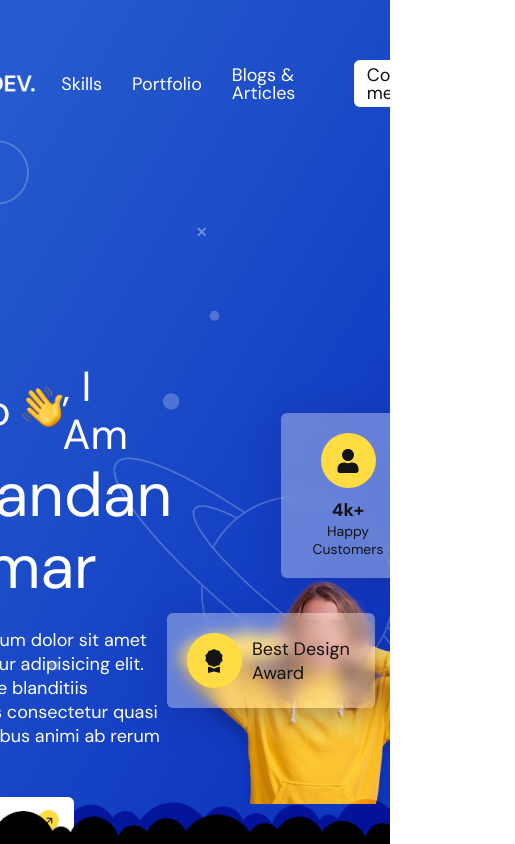
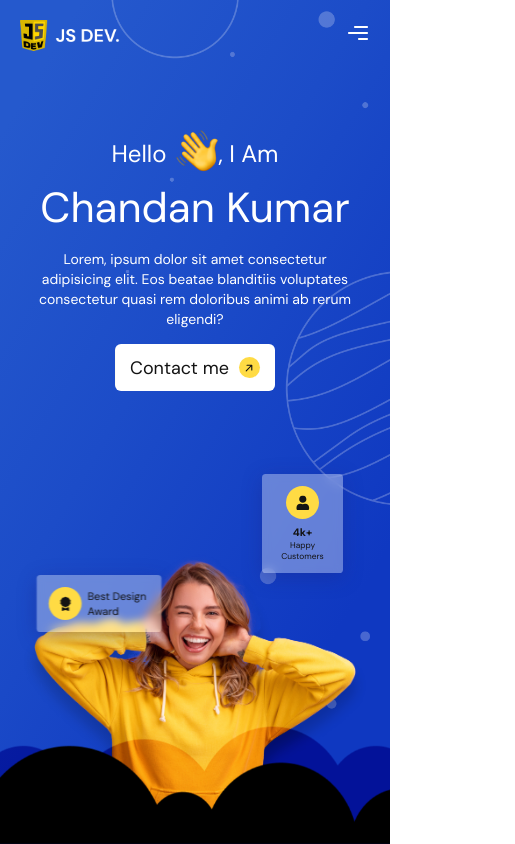
Before and after one commit to chandankrr/personal-portfolio, a React (Create React App) app: page / in a window 390 px wide. Shown: the top 844 px of the page, 515 px wide, since content can reach past the window. Built offline with nearby package versions, Linux system fonts and the light colour scheme.

Commit message:
added responsive design to intro section

```diff
--- a/src/App.js
+++ b/src/App.js
@@ -11,11 +11,11 @@
   return (
     <div>
       <Intro />
-      <Skills />
+      {/* <Skills />
       <Portfolio />
       <Blogs />
       <Contact />
-      <Footer />
+      <Footer /> */}
     </div>
   );
 };
--- a/src/components/intro/intro-content/style.scss
+++ b/src/components/intro/intro-content/style.scss
@@ -4,13 +4,24 @@
 .intro-content {
   flex-grow: 1;
   display: flex;
+  padding-top: 75px;
+  @include small-screen {
+    padding-top: 0;
     align-items: flex-end;
+  }
 
   .layout {
     display: flex;
+    flex-direction: column;
+    @include small-screen {
+      flex-direction: row;
+    }
 
     .left-col {
+      width: 100%;
+      @include small-screen {
         width: 45%;
+      }
       @include medium-screen {
         padding-top: 55px;
       }
@@ -23,11 +34,20 @@
         display: flex;
         flex-direction: column;
         color: $white;
+        text-align: center;
+        @include small-screen {
+          text-align: left;
+        }
 
         .small-text {
-          @include typography(42px, 400, 48px);
+          @include typography(24px, 400, 30px);
           display: flex;
           align-items: center;
+          justify-content: center;
+          @include small-screen {
+            justify-content: flex-start;
+            @include typography(42px, 400, 48px);
+          }
 
           .icon {
             margin-left: 10px;
@@ -35,22 +55,45 @@
         }
 
         .big-text {
+          @include typography(42px, 400, 52px);
+          @include small-screen {
             @include typography(62px, 400, 72px);
+          }
         }
       }
 
       p {
         color: $white;
+        @include typography(14px, 400, 20px);
+        margin: 15px 0;
+        padding: 0 15px;
+        text-align: center;
+        @include small-screen {
+          text-align: left;
           @include typography(18px, 400, 24px);
           margin: 25px 0;
+          padding: 0;
+        }
+      }
+
+      .call-to-action {
+        margin: 0 auto;
+        @include small-screen {
+          margin: 0;
+        }
       }
     }
 
     .right-col {
-      width: 55%;
+      width: 100%;
       display: flex;
       align-items: flex-end;
       position: relative;
+      flex-grow: 1;
+      @include small-screen {
+        width: 55%;
+        flex-grow: unset;
+      }
       @include large-screen {
         width: 63%;
       }
@@ -58,7 +101,10 @@
       img {
         width: 100%;
         display: block;
+        margin-bottom: 30px;
+        @include small-screen {
           margin-bottom: 40px;
+        }
         @include large-screen {
           margin-bottom: 50px;
           position: relative;
@@ -69,7 +115,11 @@
       .highlights {
         position: absolute;
         border-radius: 6px;
+        transform: scale(0.6);
         @include glassmorphism-effect;
+        @include small-screen {
+          transform: scale(1);
+        }
         .icon {
           width: 55px;
           height: 55px;
@@ -98,9 +148,13 @@
           height: 95px;
           display: flex;
           align-items: center;
+          top: 165px;
+          left: -25px;
+          padding: 20px 10px 20px 20px;
+          @include small-screen {
             top: 250px;
             left: 0;
-          padding: 20px 10px 20px 20px;
+          }
           @include medium-screen {
             top: 250px;
             left: 0;
@@ -119,10 +173,14 @@
           flex-direction: column;
           align-items: center;
           top: 50px;
-          right: 60px;
+          right: 0;
           padding: 20px;
           padding-bottom: 10px;
           text-align: center;
+          @include small-screen {
+            top: 50px;
+            right: 60px;
+          }
           @include medium-screen {
             top: 50px;
             right: 60px;
--- a/src/components/intro/navigation-bar/NavigationBar.jsx
+++ b/src/components/intro/navigation-bar/NavigationBar.jsx
@@ -1,37 +1,53 @@
-import React from 'react';
+import React, { useState } from 'react';
+import { CgMenuRight } from 'react-icons/cg';
+import { IoMdClose } from 'react-icons/io';
 import logo from '../../../images/logo.png';
 import CallToAction from '../../shared/CallToAction/CallToAction';
 import { scrollToSection } from '../../utils/helpers';
 import './style.scss';
 
 const NavigationBar = () => {
+  const [mobileMenu, setMobileMenu] = useState(false);
+
+  const menuItemClickHandler = (section) => {
+    setMobileMenu(!mobileMenu);
+    scrollToSection(section);
+  };
+
   return (
     <div className="top-navigation-bar">
       <div className="app-logo">
         <img src={logo} alt="logo" />
       </div>
-      <div className="navigation">
+      <div className="mobile-menu" onClick={() => setMobileMenu(!mobileMenu)}>
+        {mobileMenu ? (
+          <IoMdClose size={24} color="#ffffff" />
+        ) : (
+          <CgMenuRight size={24} color="#ffffff" />
+        )}
+      </div>
+      <div className={`navigation ${mobileMenu ? 'active' : ''}`}>
         <span
           className="navigation-item"
-          onClick={() => scrollToSection('skills')}
+          onClick={() => menuItemClickHandler('skills')}
         >
           Skills
         </span>
         <span
           className="navigation-item"
-          onClick={() => scrollToSection('portfolio')}
+          onClick={() => menuItemClickHandler('portfolio')}
         >
           Portfolio
         </span>
         <span
           className="navigation-item"
-          onClick={() => scrollToSection('blogs')}
+          onClick={() => menuItemClickHandler('blogs')}
         >
           Blogs & Articles
         </span>
         <CallToAction
           text="Contact me"
-          action={() => scrollToSection('contact')}
+          action={() => menuItemClickHandler('contact')}
         />
       </div>
     </div>
--- a/src/components/intro/navigation-bar/style.scss
+++ b/src/components/intro/navigation-bar/style.scss
@@ -6,10 +6,17 @@
   display: flex;
   align-items: center;
   justify-content: space-between;
-  margin-top: 60px;
+  margin-top: 20px;
+  @include small-screen {
+    margin-top: 60px;
+  }
 
   .app-logo {
-    width: 143px;
+    width: 100px;
+    flex-shrink: 0;
+    @include small-screen {
+      width: 143px;
+    }
 
     img {
       width: 100%;
@@ -17,18 +24,52 @@
     }
   }
 
+  .mobile-menu {
+    position: relative;
+    z-index: 99;
+    @include small-screen {
+      display: none;
+    }
+  }
+
   .navigation {
-    display: flex;
     align-items: center;
+    position: fixed;
+    width: 100%;
+    height: 100%;
+    top: 0;
+    left: 0;
+    background-color: $black;
+    z-index: 9;
+    display: none;
+    flex-direction: column;
+    justify-content: center;
+    align-items: center;
+    gap: 35px;
+    @include small-screen {
+      display: flex;
+      flex-direction: row;
+      position: relative;
+      width: auto;
+      height: auto;
+      gap: unset;
+      background-color: transparent;
+    }
+    &.active {
+      display: flex;
+    }
 
     .navigation-item {
       color: $white;
-      @include typography(18px, 400, 1);
+      @include typography(24px, 700, 1);
       margin-left: 20px;
       padding: 5px;
       box-shadow: inset 0 0 0 0 $white;
       transition: color 0.3s ease-in-out, box-shadow 0.3s ease-in-out;
       cursor: pointer;
+      @include small-screen {
+        @include typography(18px, 400, 1);
+      }
 
       &:hover {
         box-shadow: inset 200px 0 0 0 $white;
--- a/src/components/intro/style.scss
+++ b/src/components/intro/style.scss
@@ -1,3 +1,5 @@
+@import '../../style-config/mixins.scss';
+
 .intro-section {
   width: 100%;
   height: 100vh;
@@ -12,35 +14,47 @@
     height: 100%;
     position: absolute;
     background-image: url('../../images/vector-background.png');
-    background-position: center center;
+    background-position: center right;
     background-size: cover;
     background-repeat: no-repeat;
     z-index: 0;
     opacity: 0.4;
+    @include small-screen {
+      background-position: center center;
+    }
   }
 
   .cloud {
     position: absolute;
     bottom: 0;
     left: 0;
-    width: 100%;
+    width: 300%;
     z-index: 2;
+    @include small-screen {
+      width: 100%;
+    }
   }
 
   .cloud-soft {
     position: absolute;
     bottom: 0;
     left: 0;
-    width: 100%;
+    width: 300%;
     z-index: 1;
     mix-blend-mode: soft-light;
+    @include small-screen {
+      width: 100%;
+    }
   }
 
   .content {
-    width: 1200px;
+    width: 100%;
     padding: 0 20px;
     position: relative;
     display: flex;
     flex-direction: column;
+    @include small-screen {
+      width: 1200px;
+    }
   }
 }
```
Lines whose indentation alone changed are shown as unchanged.
